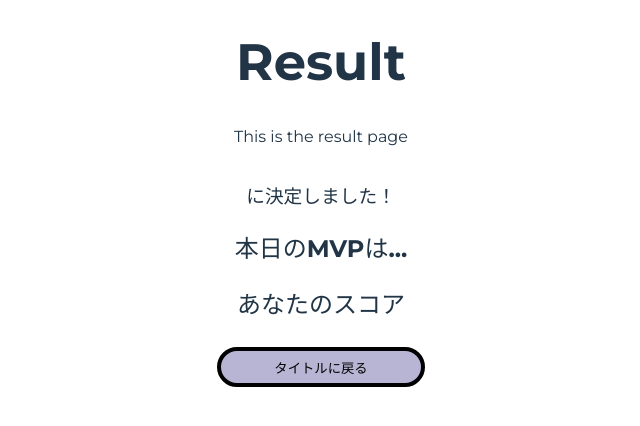
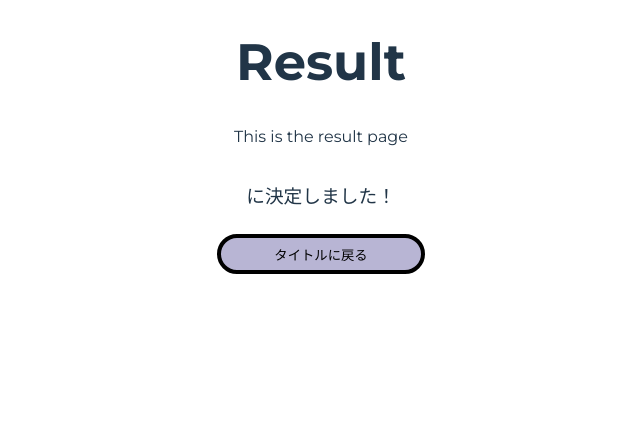
Before and after one commit to itsp-pbl-2023/mind-graph, a React (Vite) app in the folder client/: page /result in a window 1280 px wide. Shown: the top 426 px of the page, without its empty margins (319-959 px from the left). Built offline with nearby package versions, Linux system fonts and the light colour scheme; a web font is replaced by a local one; what @bufbuild/connect-query, @bufbuild/connect-web, @bufbuild/protobuf would draw is missing.

Commit message:
show word

```diff
--- a/client/src/components/showMVP.tsx
+++ /dev/null
@@ -1,10 +0,0 @@
-const ShowMVP = ({ userID }: { userID: string | undefined }) => {
-  return(
-    <div>
-      <h2>本日のMVPは...</h2>
-      <h2>{userID}</h2>
-    </div>
-  );
-};
-
-export default ShowMVP;
--- a/client/src/components/showYourScore.tsx
+++ /dev/null
@@ -1,10 +0,0 @@
-const ShowYourScore = ({ score }: { score: number | undefined }) => {
-  return(
-    <div>
-      <h2>あなたのスコア</h2>
-      <h2>{score}</h2>
-    </div>
-  );
-};
-
-export default ShowYourScore;
--- a/client/src/pages/result.tsx
+++ b/client/src/pages/result.tsx
@@ -2,8 +2,6 @@ import Button from '../components/button'
 import { useNavigate } from 'react-router-dom'
 import { ThemeDisplay } from '../components/common/ThemeDisplay'
 import { getResult } from '../lib/state/result.ts'
-import ShowYourScore from '../components/showYourScore.tsx'
-import ShowMVP from '../components/showMVP.tsx'
 import ShowWord from '../components/showWord.tsx'
 import { useSetName } from '../lib/hooks/name.ts'
 
@@ -23,8 +21,6 @@ const Result = () => {
       <p>This is the result page</p>
 
       <ShowWord word={getResult()?.chosenNodeID} />
-      <ShowMVP userID={getResult()?.mvpUserID} />
-      <ShowYourScore score={getResult()?.myScore} />
 
       <Button text='タイトルに戻る' onClick={returnToTitle} />
     </div>
```
